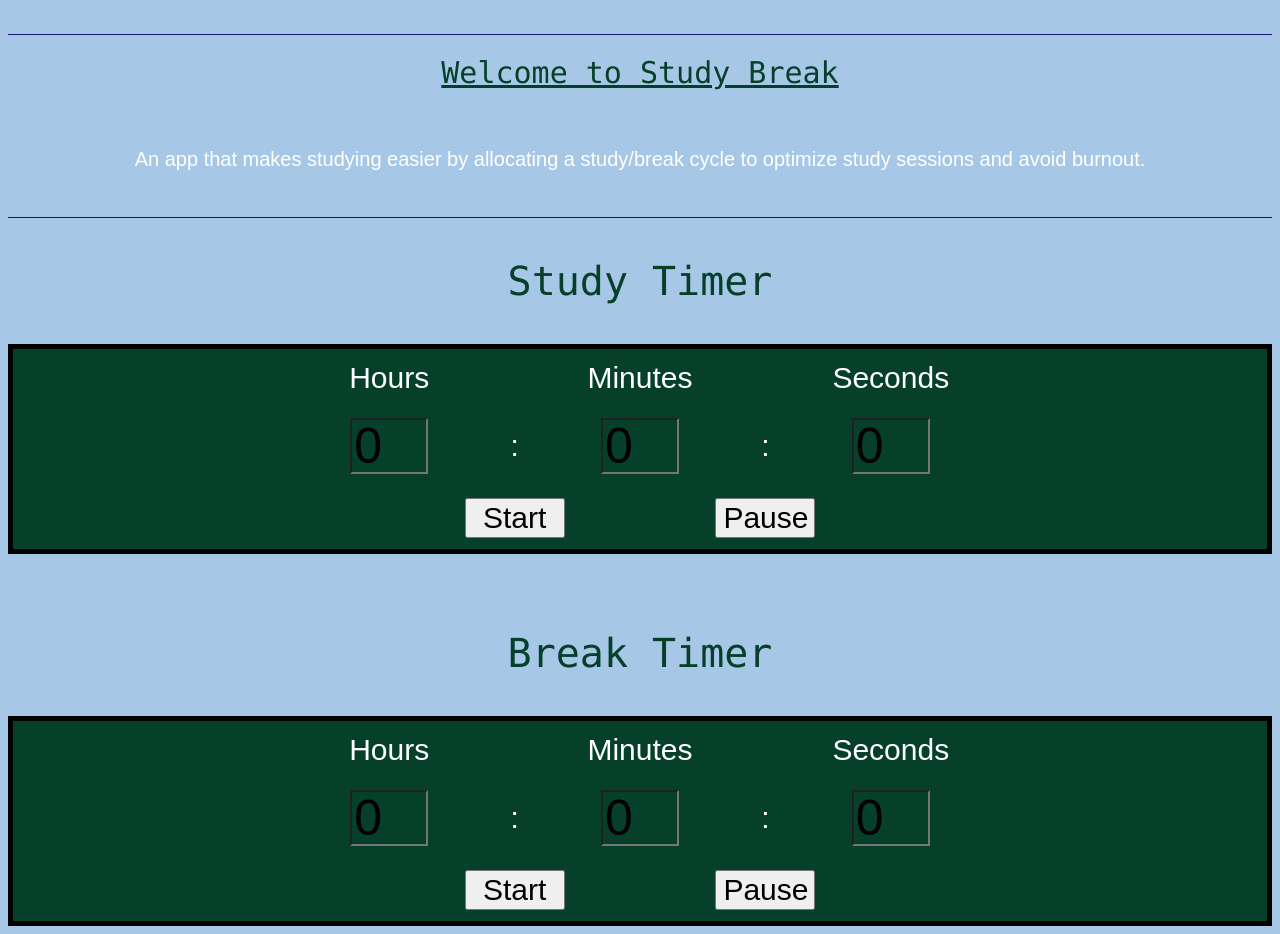
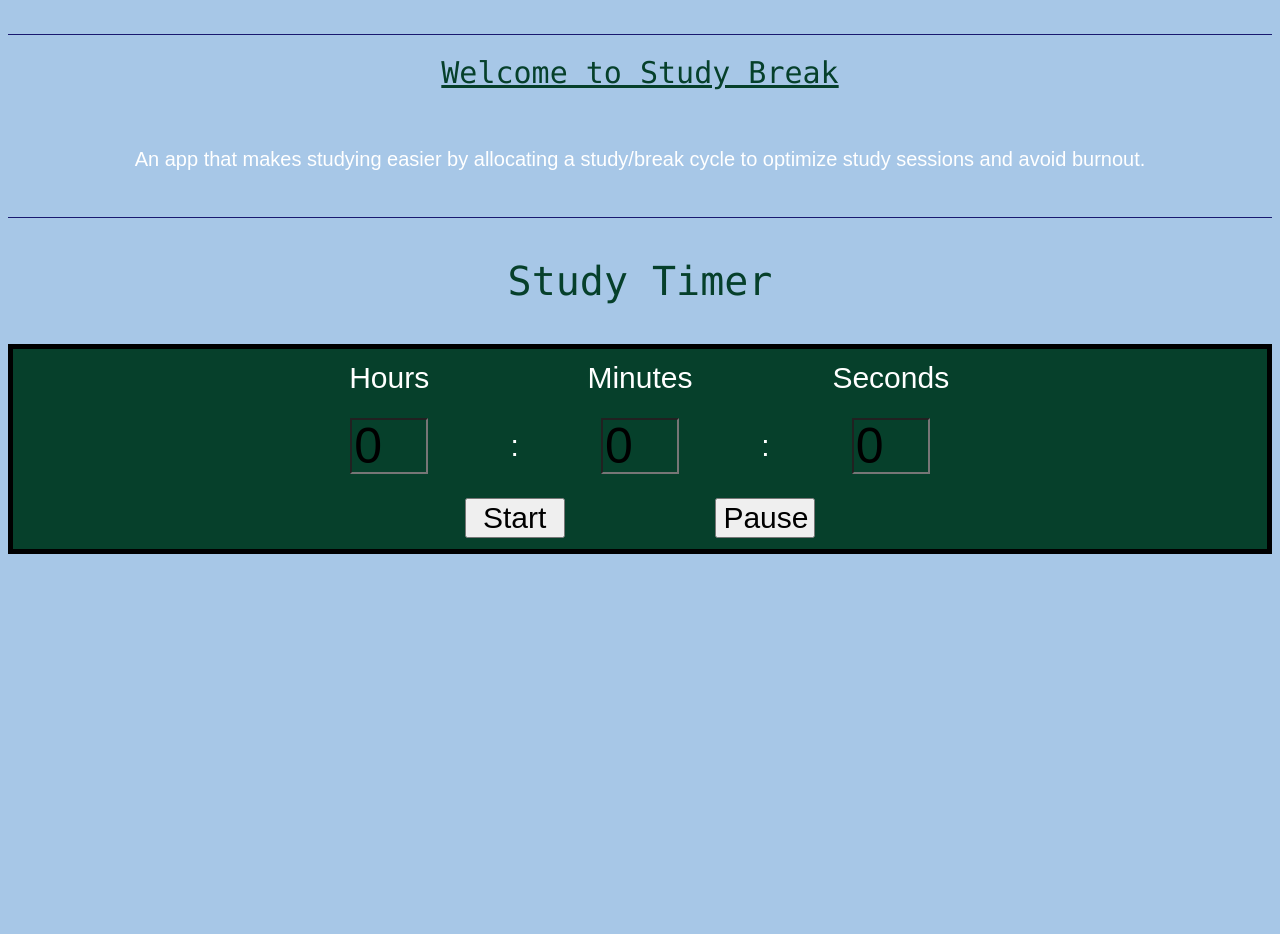
Before and after one commit to CMPSC3943FA26/Team-2---Focus-App, a plain HTML site: page webfiles/Focus App/index.html in a window 1280 px wide. After the commit the page ends 800 px from the top, so only its background shows below. Drawn offline with Linux system fonts and the light colour scheme.

Commit message:
The error is in 2nd timer, so I took it out to restart that code. First timer should be working.

```diff
--- a/webfiles/Focus App/index.html
+++ b/webfiles/Focus App/index.html
@@ -2,7 +2,7 @@
 <html>
 	<head>
 		<title>Study Break</title>
-		<!--Last Updated: 15 September 2026, 16:00-->
+		<!--Last Updated: 25 September 2026, 21:18-->
 
 		<link rel="stylesheet" type="text/css" href="Focus.css">
 		<!--script type="text/javascript" src="Focus.js"></script>-->
@@ -32,21 +32,6 @@
 		<button id="pause" class="btn">Pause</button>
 	</div>
 
-	<br><br>
-
-	<h3>Break Timer</h3>
-
-	<div id="container-2">
-		<p id="hour-label" class="label">Hours</p>
-		<p id="min-label" class="label">Minutes</p>
-		<p id="sec-label" class="label">Seconds</p>
-		<input id="hourb" type="number" max="99" min="0" value="0" class="time"><p id="p3" class="semicolon">:</p>
-		<input id="minb" type="number" max="60" min="0" value="0" class="time"><p id="p4" class="semicolon">:</p>
-		<input id="secb" type="number" max="60" min="0" value="0" class="time">
-		<button id="startb" class="btn">Start</button>
-		<button id="pauseb" class="btn">Pause</button>
-	</div>
-
 	<script type="text/javascript" src="Focus.js"></script>
 	</body>
 </html>
```
Also changed, not shown: webfiles/Focus App/Focus.js (+2 -49 lines).
